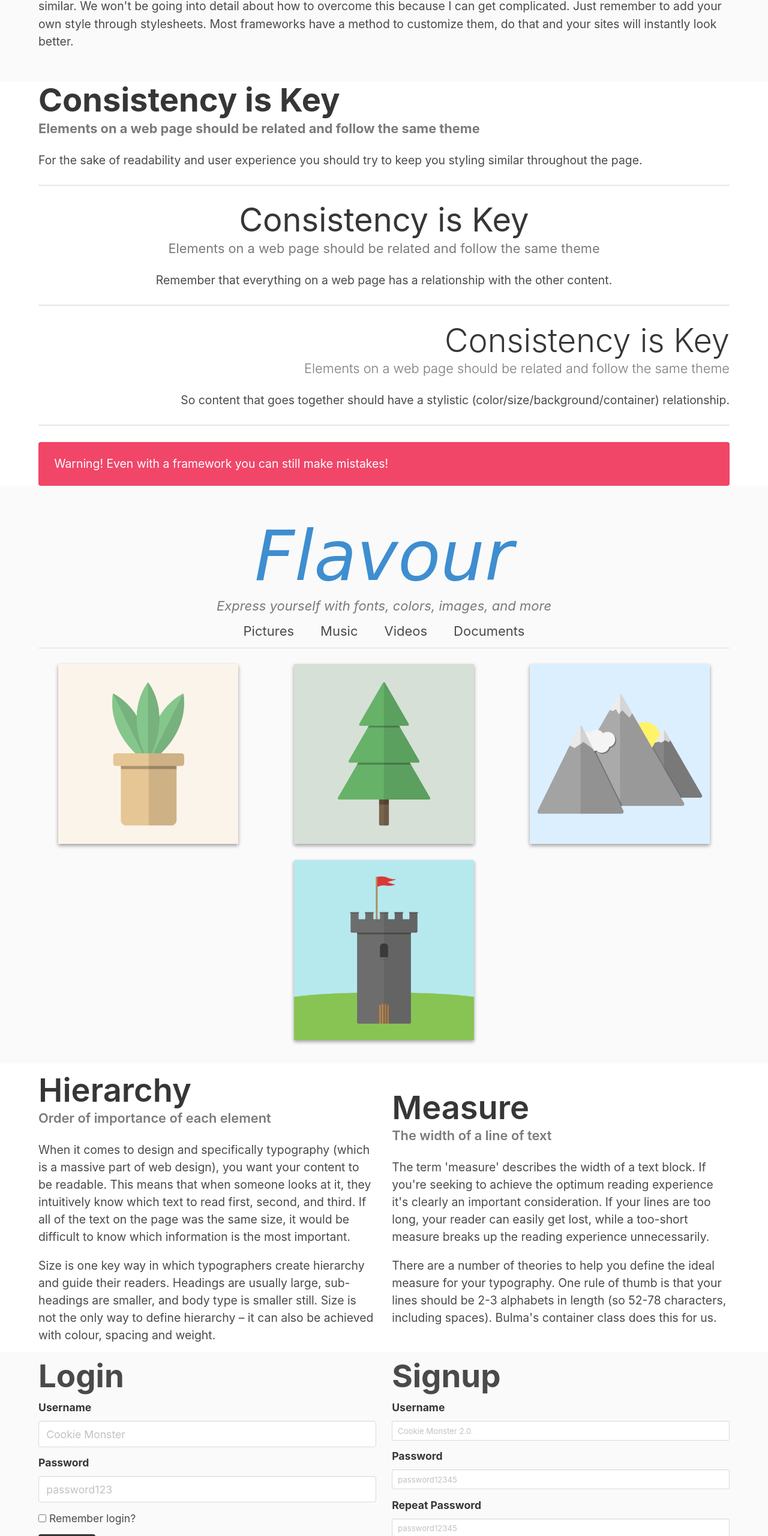
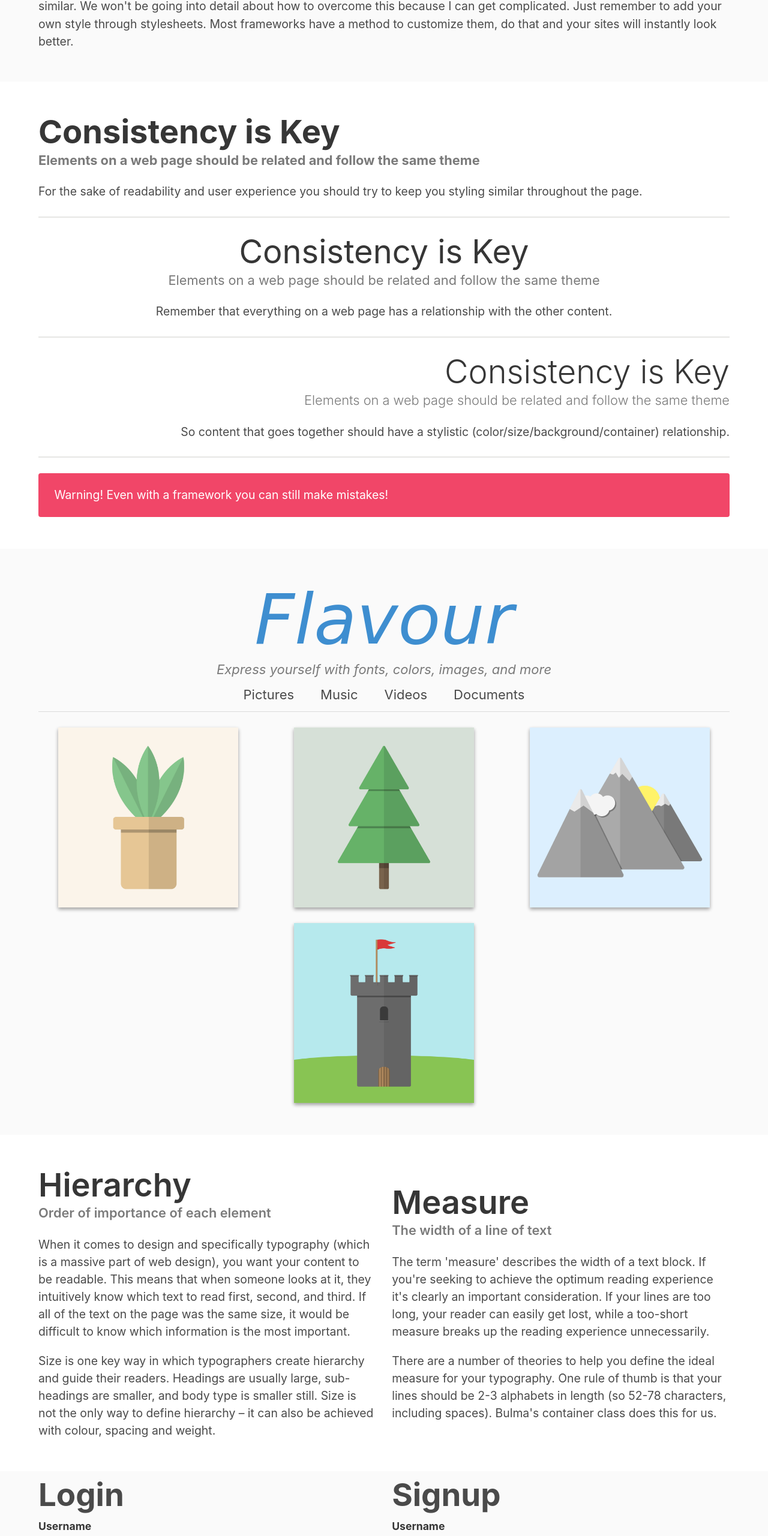
Before and after one commit to jdmar3-comp426/a02-RichardChiqui, a website: page index.html in a window 1280 px wide. Shown: the part 1379-3940 px from the top of the page at 60% size. Drawn offline with nearby package versions, Linux system fonts and the light colour scheme; a web font is replaced by a local one.

Commit message:
reverted changes i thinln

```diff
--- a/index.html
+++ b/index.html
@@ -54,7 +54,7 @@
         </div>
     </div>
 </section>
-<section class="has-background-white">
+<section class="section has-background-white">
     <div class="container">
         <div class="content has-text-left ">
             <h1 class="title has-text-weight-bold">Consistency is Key</h1>
@@ -115,7 +115,7 @@
         </div>
     </div>
 </section>
-<section class=" has-background-white">
+<section class="section has-background-white">
     <div class="container ">
         <div class="content ">
             <div class="columns is-vcentered">
```
